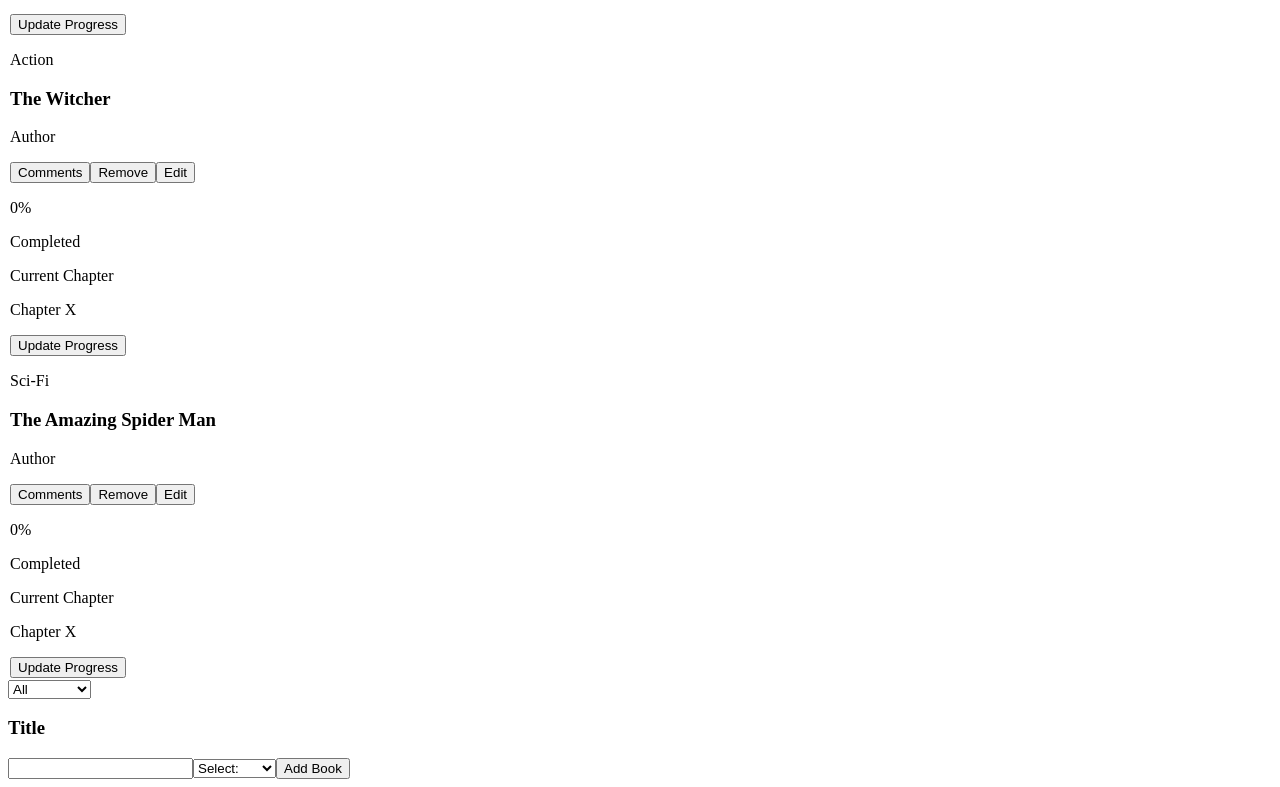
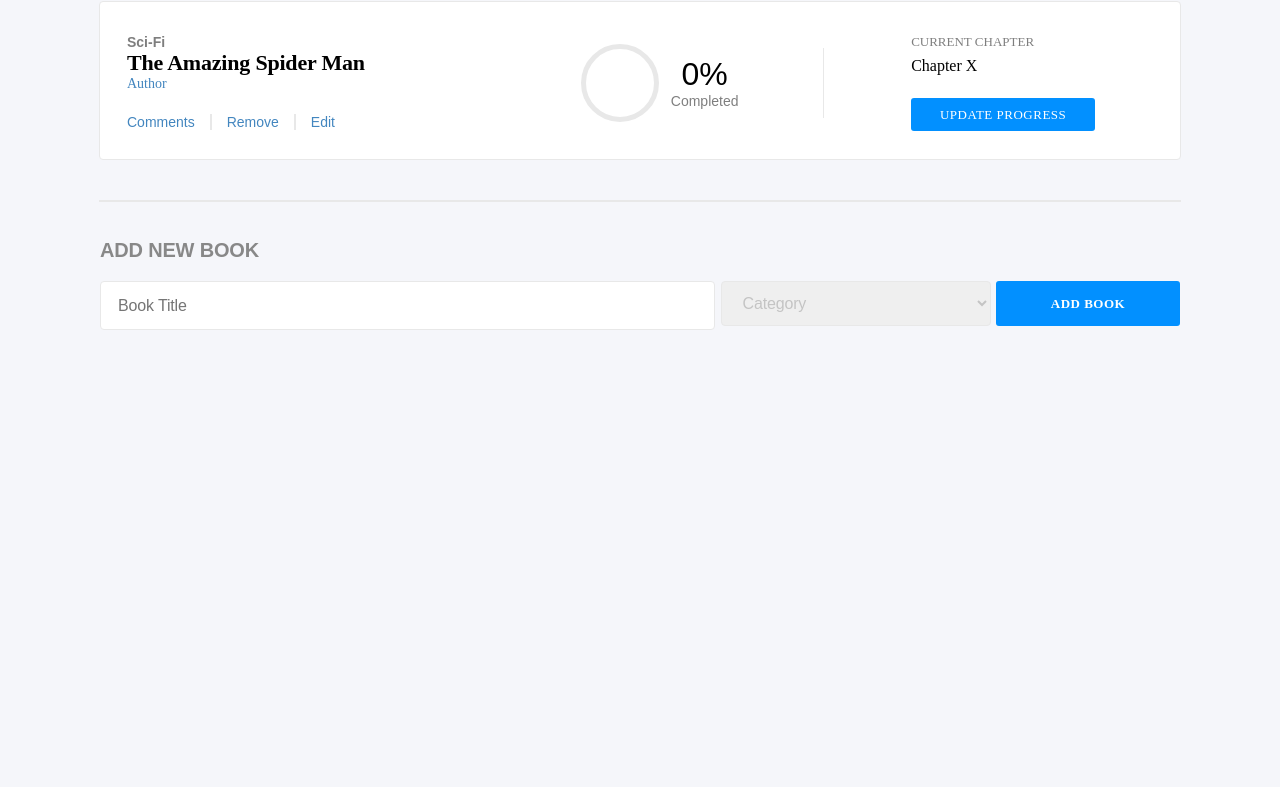
Before and after one commit to tadeuasarro/book-store, a React (Create React App) app: page / in a window 1280 px wide. Shown: the part 618-1405 px from the top of the page. After the commit the page ends 1213 px from the top, so only its background shows below. Built offline with nearby package versions, Linux system fonts and the light colour scheme.

Commit message:
Add css for category filter, book form and book list components

```diff
--- a/src/components/CategoryFilter.js
+++ b/src/components/CategoryFilter.js
@@ -3,7 +3,7 @@
 const CategoryFilter = ({ filter }) => {
   const CATEGORIES = ['All', 'Action', 'Biography', 'History', 'Horror', 'Kids', 'Learning', 'Sci-Fi'];
   return (
-    <select onChange={filter}>
+    <select className="thin-grey-border" onChange={filter}>
       {CATEGORIES.map(category => (
         <option key={category}>
           {category}
--- a/src/containers/BooksForm.js
+++ b/src/containers/BooksForm.js
@@ -50,18 +50,20 @@
   render() {
     const { title, category } = this.state;
     return (
-      <form>
-        <h3 htmlFor="title">Title</h3>
-        <input onChange={this.handleChange} type="text" id="title" value={title} />
-        <select onChange={this.handleChange} value={category}>
-          <option>Select:</option>
+      <form className="font-montserrat">
+        <h3 className="form-title text-bold text-uppercase" htmlFor="title">Add New Book</h3>
+        <div className="d-flex j-c-space-between">
+          <input className="thin-grey-border" placeholder="Book Title" onChange={this.handleChange} type="text" id="title" value={title} />
+          <select className="thin-grey-border" onChange={this.handleChange} value={category}>
+            <option>Category</option>
             {CATEGORIES.map(category => (
               <option key={category}>
                 {category}
               </option>
             ))}
           </select>
-        <button type="button" onClick={this.handleSubmit}>Add Book</button>
+          <button className="add-book-btn font-roboto text-bold text-uppercase bg-blue text-white" type="button" onClick={this.handleSubmit}>Add Book</button>
+        </div>
       </form>
     );
   }
--- a/src/containers/BooksList.js
+++ b/src/containers/BooksList.js
@@ -35,9 +35,11 @@
   render() {
     const filteredBooks = this.selectFilteredBooks();
     return (
-      <div>
-        <table>
-          <tbody>
+      <div className="cards-container d-flex flex-column a-items-center j-c-center">
+        <div className="w-full d-flex j-c-start font-montserrat a-items-center">
+          <h3 className="filter-title text uppercase">Filter Books</h3>
+          <CategoryFilter filter={this.handleFilterChange} />
+        </div>
           {filteredBooks.map(book => { // eslint-disable-line
             const { id, title, category } = book;
             return (
@@ -50,9 +52,7 @@
               />
             );
           })}
-          </tbody>
-        </table>
-        <CategoryFilter filter={this.handleFilterChange} />
+        <hr className="w-full thin-grey-border" />
       </div>
     );
   }
--- a/src/index.js
+++ b/src/index.js
@@ -4,6 +4,7 @@
 import { Provider } from 'react-redux';
 import rootReducer from './reducers/index';
 import App from './components/App';
+import './index.css';
 
 const store = createStore(rootReducer);
 
```
Lines whose indentation alone changed are shown as unchanged.
